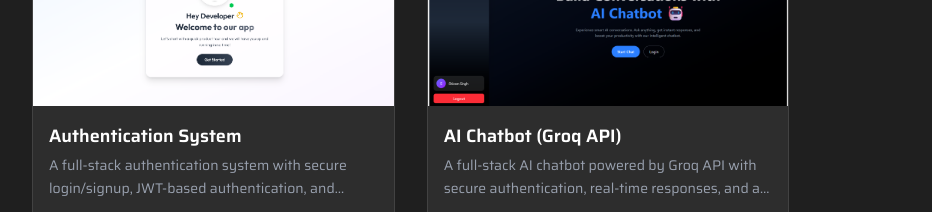
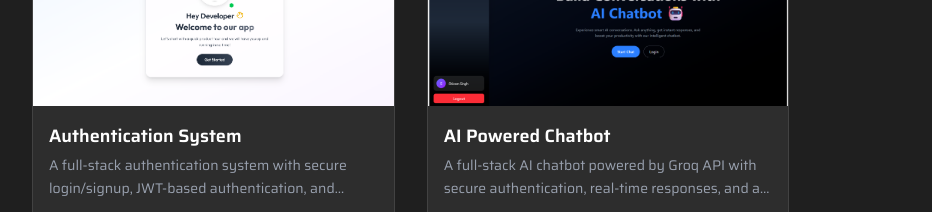
Before and after one commit to Shivam5156/shivam-portfolio, a React (Vite) app in the folder frontend/: page / in a window 1280 px wide. Shown: the part 2980-3192 px from the top of the page, without its empty margins (32-964 px from the left). Built offline with nearby package versions, Linux system fonts and the light colour scheme; no server answers.

Commit message:
add live link

```diff
--- a/frontend/src/assets/projects.js
+++ b/frontend/src/assets/projects.js
@@ -40,7 +40,7 @@
         desc: "A full-stack authentication system with secure login/signup, JWT-based authentication, and protected routes.",
         tech: ["React", "Node.js", "Express", "MongoDB", "JWT"],
         github: "https://github.com/your-username/auth-system",
-        live: "",
+        live: "https://authentication-system-git-main-shivam5156s-projects.vercel.app/",
         image: "/authsystem.png",
         color: "text-orange-400",
         bg: "bg-orange-500/10",
@@ -48,7 +48,7 @@
     },
 
     {
-        title: "AI Chatbot (Groq API)",
+        title: "AI Powered Chatbot ",
         desc: "A full-stack AI chatbot powered by Groq API with secure authentication, real-time responses, and an interactive user interface.",
         tech: ["React", "Node.js", "Express", "MongoDB", "JWT", "Groq API"],
         github: "https://github.com/Shivam5156/Chatbot",
```
